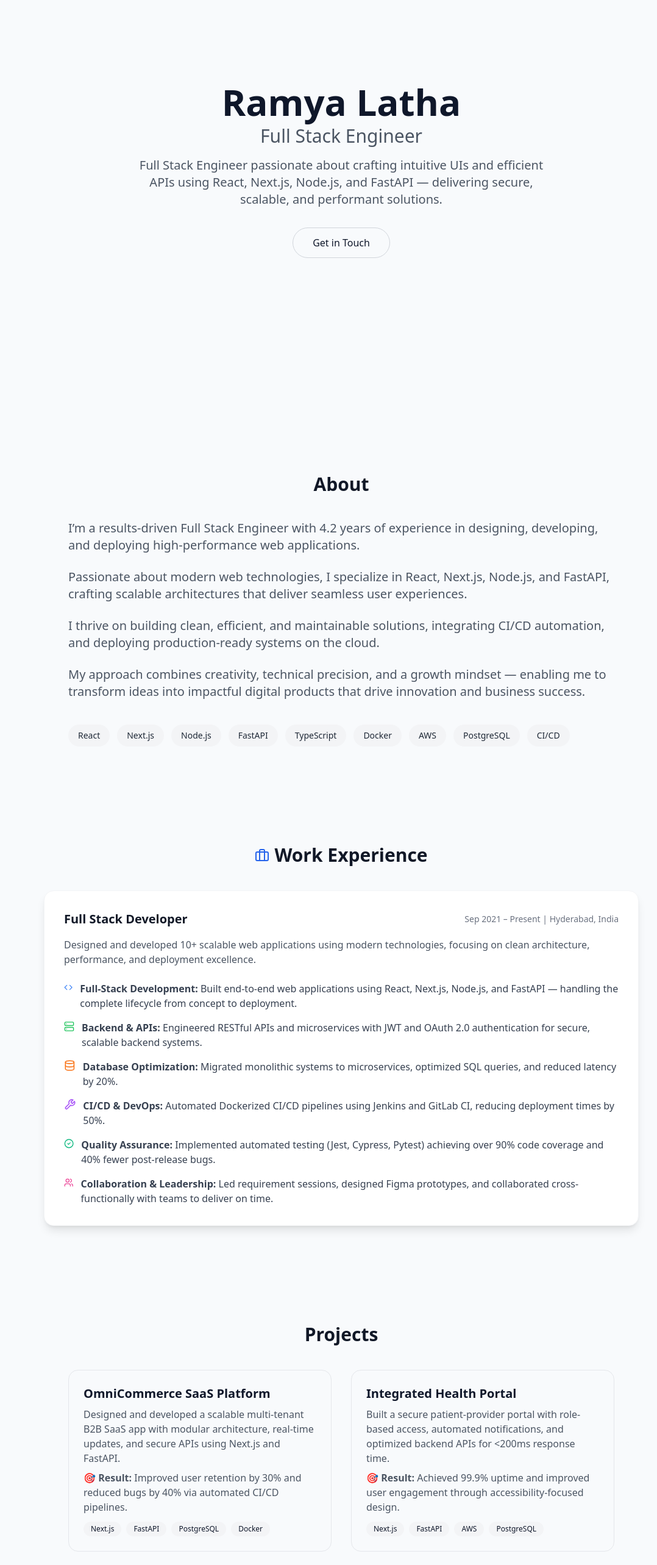
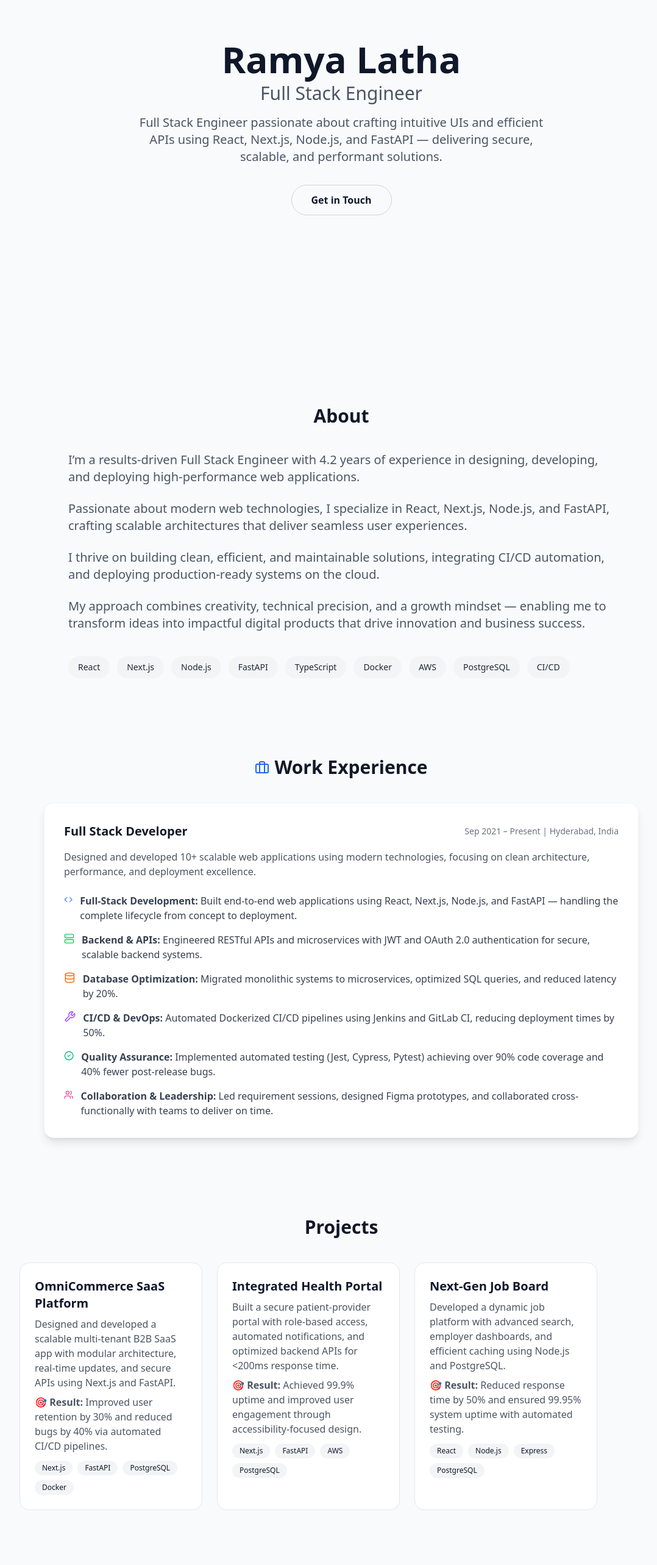
Before and after one commit to Ramya595/My-portfolio, a Next.js app: page / in a window 1280 px wide. Shown: the part 200-2766 px from the top of the page at 61% size, without its empty margins (80-1158 px from the left). Built offline with nearby package versions, Linux system fonts and the light colour scheme.

Commit message:
changes done

```diff
--- a/app/globals.css
+++ b/app/globals.css
@@ -19,6 +19,8 @@ html, body, #__next {
 }
 
 body {
+  margin: 0;            /* ✅ Remove top gap */
+  padding: 0;           /* ✅ Ensure no padding */
   background: var(--bg);
   color: var(--foreground);
   -webkit-font-smoothing: antialiased;
--- a/app/layout.tsx
+++ b/app/layout.tsx
@@ -11,11 +11,9 @@ export default function RootLayout({ children }: { children: React.ReactNode })
   return (
     <html lang="en">
       <body>
-        {/* Sticky Navbar at top */}
         <Navbar />
 
-        {/* Main content with padding to avoid overlap with Navbar */}
-        <main className="min-h-screen pt-20">
+        <main className="min-h-screen pt-0">
           <div className="max-w-6xl mx-auto px-6">{children}</div>
         </main>
       </body>
--- a/components/About.tsx
+++ b/components/About.tsx
@@ -2,7 +2,7 @@ import React from "react";
 
 const AboutSection: React.FC = () => {
   return (
-    <section id="about" className="py-24 px-6 bg-secondary/30">
+    <section id="about" className="py-16 px-6 bg-secondary/30">
       <div className="max-w-4xl mx-auto">
         <h2 className="text-3xl font-bold text-gray-900 mb-10 text-center">About</h2>
 
--- a/components/Contact.tsx
+++ b/components/Contact.tsx
@@ -36,7 +36,7 @@ const ContactSection: React.FC = () => {
   };
 
   return (
-    <section id="contact" className="py-24 px-6 bg-secondary/30 backdrop-blur-md">
+    <section id="contact" className="py-16 px-6 bg-secondary/30 backdrop-blur-md">
       <div className="max-w-4xl mx-auto">
         <h2 className="text-3xl font-bold text-gray-900 mb-10 text-center">
           Get in Touch
--- a/components/Hero.tsx
+++ b/components/Hero.tsx
@@ -4,11 +4,11 @@ const Hero: React.FC = () => {
   return (
     <section
       id="home"
-      className="min-h-screen flex items-center justify-center px-6 pt-0"
+      className="min-h-screen flex items-center justify-center px-6 pt-5"
     >
-      <div className="max-w-3xl mx-auto text-center animate-fade-in py-1">
+      <div className="max-w-3xl mx-auto text-center animate-fade-in">
 
-        <h1 className="text-5xl md:text-6xl font-bold mb-4">
+        <h1 className="text-5xl md:text-6xl font-bold mb-4 mt-0">
           Ramya Latha
           <span className="block text-2xl md:text-3xl text-gray-600 mt-2 font-medium">
             Full Stack Engineer
@@ -23,7 +23,7 @@ const Hero: React.FC = () => {
         <div className="flex flex-col sm:flex-row items-center justify-center gap-4">
           <a
             href="#contact"
-            className="w-full sm:w-auto inline-block text-center px-8 py-3 rounded-full border border-gray-300 hover:bg-gray-100 transition"
+            className="w-full sm:w-auto inline-block text-center px-8 py-3 rounded-full border border-gray-300 hover:bg-gray-100 transition font-bold"
           >
             Get in Touch
           </a>
--- a/components/Projects.tsx
+++ b/components/Projects.tsx
@@ -12,34 +12,43 @@ const projects: Project[] = [
     title: "OmniCommerce SaaS Platform",
     description:
       "Designed and developed a scalable multi-tenant B2B SaaS app with modular architecture, real-time updates, and secure APIs using Next.js and FastAPI.",
-    result: "Improved user retention by 30% and reduced bugs by 40% via automated CI/CD pipelines.",
+    result:
+      "Improved user retention by 30% and reduced bugs by 40% via automated CI/CD pipelines.",
     technologies: ["Next.js", "FastAPI", "PostgreSQL", "Docker"],
   },
   {
     title: "Integrated Health Portal",
     description:
       "Built a secure patient-provider portal with role-based access, automated notifications, and optimized backend APIs for <200ms response time.",
-    result: "Achieved 99.9% uptime and improved user engagement through accessibility-focused design.",
+    result:
+      "Achieved 99.9% uptime and improved user engagement through accessibility-focused design.",
     technologies: ["Next.js", "FastAPI", "AWS", "PostgreSQL"],
   },
   {
     title: "Next-Gen Job Board",
     description:
       "Developed a dynamic job platform with advanced search, employer dashboards, and efficient caching using Node.js and PostgreSQL.",
-    result: "Reduced response time by 50% and ensured 99.95% system uptime with automated testing.",
+    result:
+      "Reduced response time by 50% and ensured 99.95% system uptime with automated testing.",
     technologies: ["React", "Node.js", "Express", "PostgreSQL"],
   },
 ];
 
 const ProjectsSection: React.FC = () => {
   return (
-    <section id="projects" className="py-24 px-6 bg-secondary/30">
-      <div className="max-w-4xl mx-auto">
-        <h2 className="text-3xl font-bold text-gray-900 mb-10 text-center">Projects</h2>
+    <section id="projects" className="py-16 px-6 bg-secondary/30">
+      <div className="max-w-6xl mx-auto">
+        <h2 className="text-3xl font-bold text-gray-900 mb-10 text-center">
+          Projects
+        </h2>
 
-        <div className="grid md:grid-cols-2 gap-8">
+        {/* Horizontal scroll */}
+        <div className="flex gap-6 overflow-x-auto pb-4 scrollbar-thin scrollbar-thumb-gray-400">
           {projects.map((project, index) => (
-            <div key={index} className="rounded-2xl border p-6 hover:shadow-xl transition">
+            <div
+              key={index}
+              className="min-w-[300px] max-w-[300px] rounded-2xl border p-6 hover:shadow-xl transition bg-white"
+            >
               <h3 className="text-xl font-semibold mb-2">{project.title}</h3>
               <p className="text-gray-600 mb-3">
                 {project.description}
@@ -48,15 +57,20 @@ const ProjectsSection: React.FC = () => {
                   🎯 <strong>Result:</strong> {project.result}
                 </span>
               </p>
+
               <div className="flex flex-wrap gap-2 mt-2">
                 {project.technologies.map((t, i) => (
-                  <span key={i} className="bg-gray-100 px-3 py-1 rounded-full text-xs">{t}</span>
+                  <span
+                    key={i}
+                    className="bg-gray-100 px-3 py-1 rounded-full text-xs"
+                  >
+                    {t}
+                  </span>
                 ))}
               </div>
             </div>
           ))}
         </div>
-
       </div>
     </section>
   );
--- a/components/Skills.tsx
+++ b/components/Skills.tsx
@@ -93,7 +93,7 @@ const skillCategories: SkillCategory[] = [
 
 const SkillsSection: React.FC = () => {
   return (
-    <section id="skills" className="py-24">
+    <section id="skills" className="py-16">
       <div className="max-w-7xl mx-auto">
         <h2 className="text-3xl font-bold text-center text-foreground mb-12">Skills</h2>
 
```
